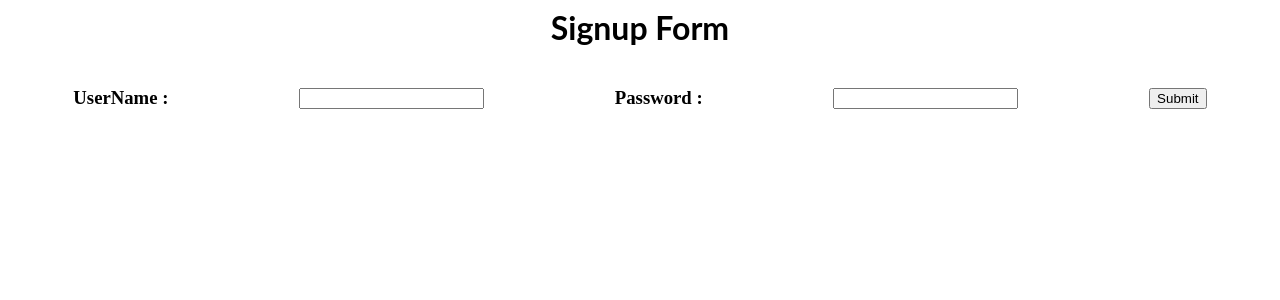
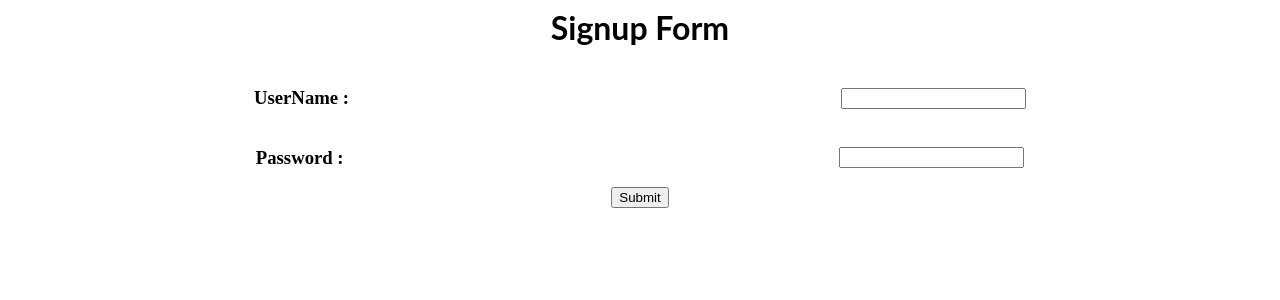
Before and after one commit to Mugunthan93/sample-reactjs, a React (Create React App) app: page / in a window 1280 px wide. Shown: the top 300 px of the page. Built offline with nearby package versions, Linux system fonts and the light colour scheme.

Commit message:
2 files modified

```diff
--- a/components/signup/signup.scss
+++ b/components/signup/signup.scss
@@ -8,3 +8,8 @@
   justify-content: space-around;
   text-align: center;
 }
+
+.submit-button {
+  display: flex;
+  justify-content: center;
+}
--- a/components/signup/signup.tsx
+++ b/components/signup/signup.tsx
@@ -29,6 +29,8 @@ const Signup = () => {
           onChange={handleChange}
           value={loginForm.username}
         />
+      </div>
+      <div className="inputs">
         <h3>Password : </h3>
         <input
           type="password"
@@ -36,14 +38,12 @@ const Signup = () => {
           onChange={handleChange}
           value={loginForm.password}
         />
-        <button>Submit</button>
+      </div>
+      <div className="submit-button">
+        <button type="submit">Submit</button>
       </div>
     </form>
   );
 };
 
 export default Signup;
-
-function SetState() {
-  throw new Error('Function not implemented.');
-}
```
